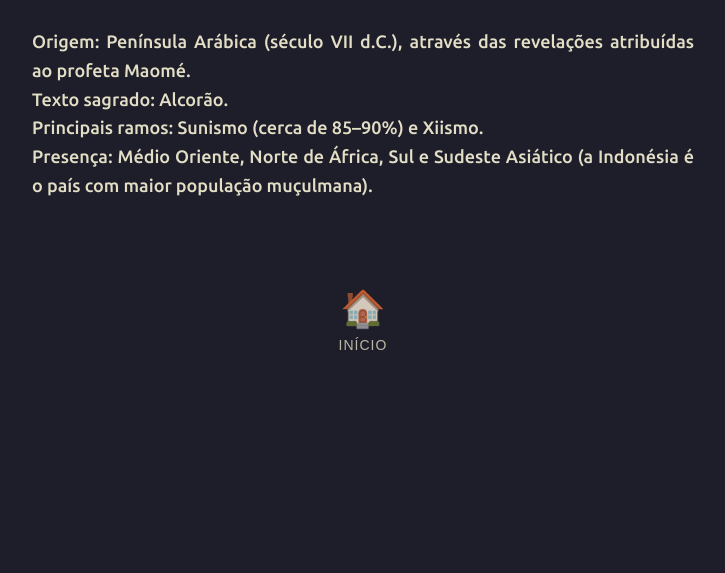
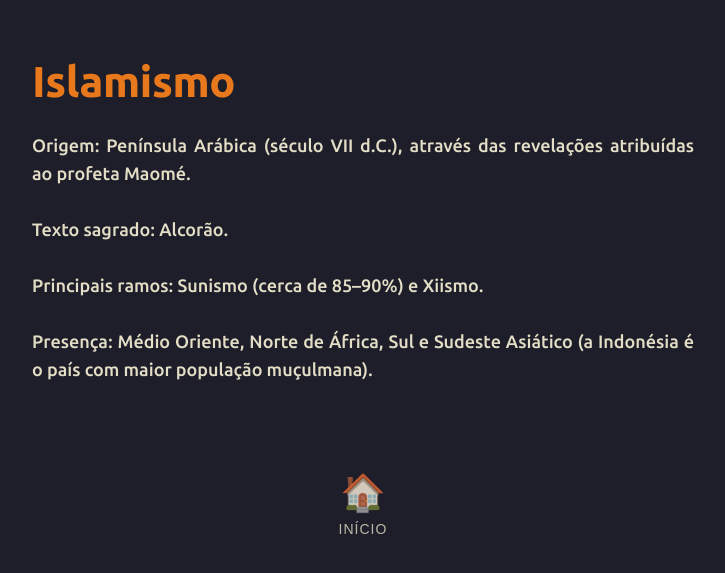
Before and after one commit to joaquim-capitao/joaquim-capitao.github.io, a Jekyll site: the page built from religiao/islamismo.md, in a window 1280 px wide. Shown: the top 573 px of the page, without its empty margins (277-1002 px from the left). Built offline with Jekyll 4.4.1, drawn with Linux system fonts in a browser that asks for light colours; our own code applies the rules of GitHub Pages for plain Markdown files.

Commit message:
Atualizar o islamismo.md

```diff
--- a/religiao/islamismo.md
+++ b/religiao/islamismo.md
@@ -1,4 +1,9 @@
+# Islamismo
+
 Origem: Península Arábica (século VII d.C.), através das revelações atribuídas ao profeta Maomé.
+
 Texto sagrado: Alcorão.
+
 Principais ramos: Sunismo (cerca de 85–90%) e Xiismo.
+
 Presença: Médio Oriente, Norte de África, Sul e Sudeste Asiático (a Indonésia é o país com maior população muçulmana).
```
